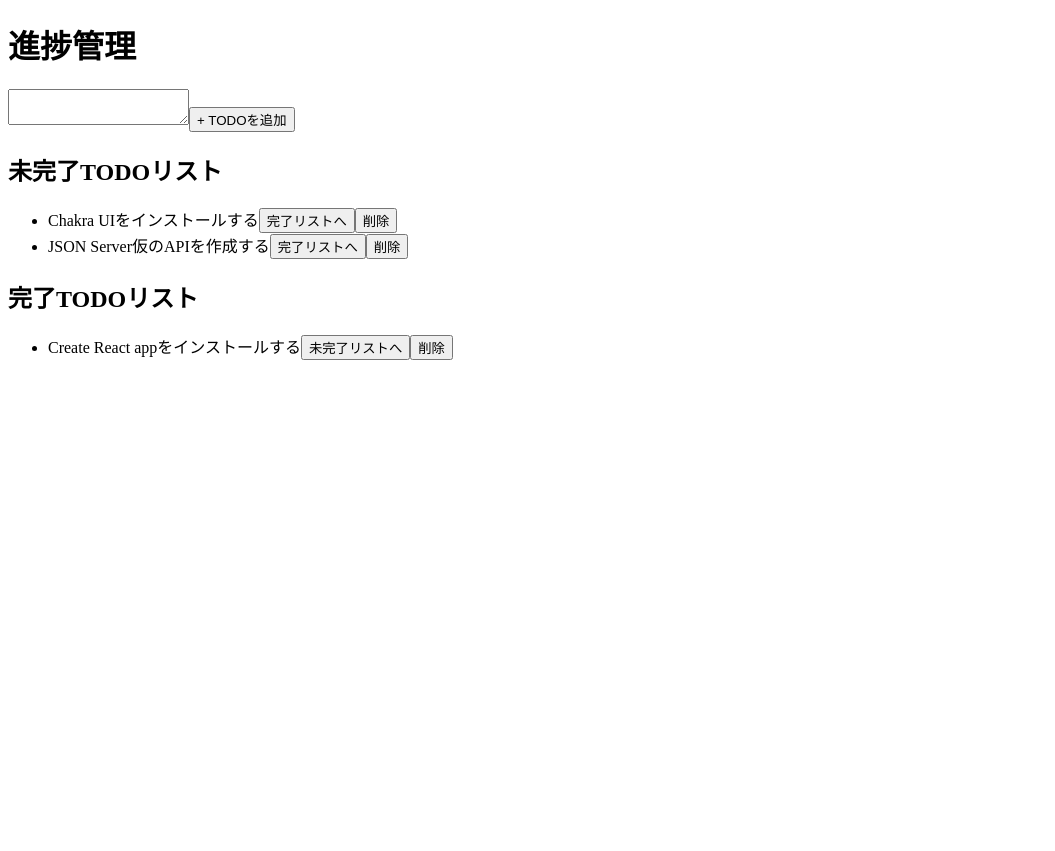
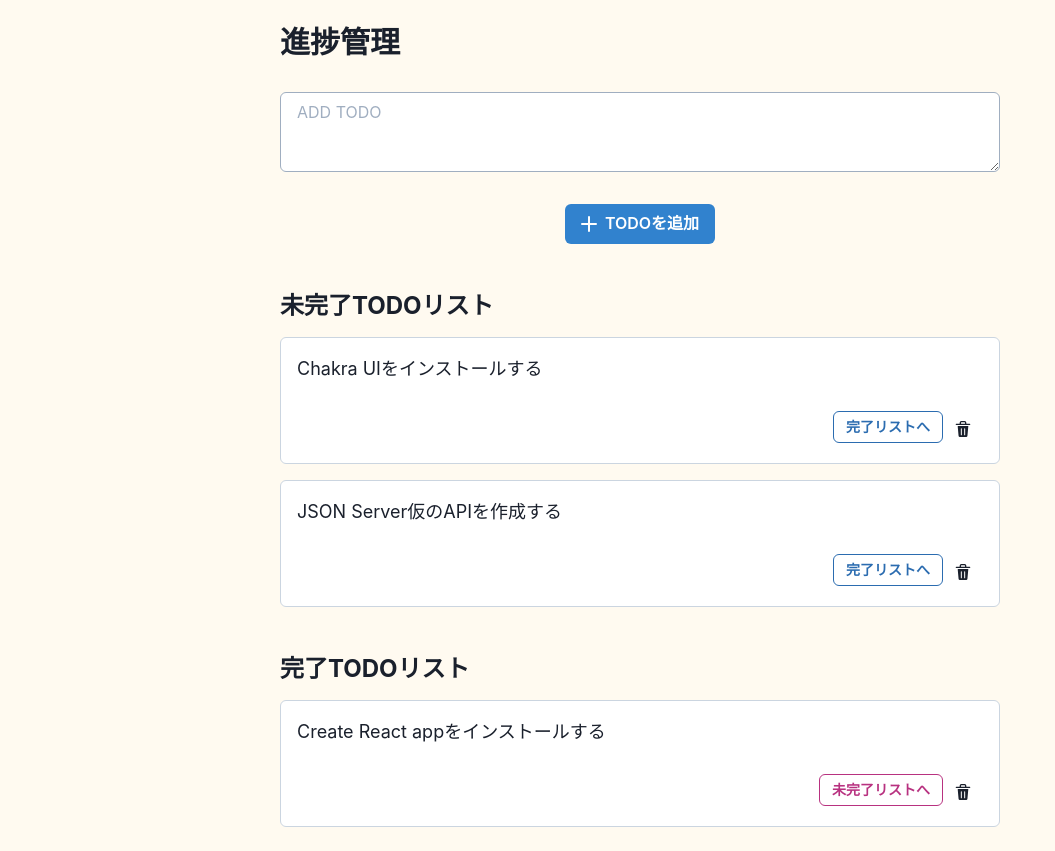
Before and after one commit to akisameito/learn-react_todo-app, a React (Create React App) app: page / in a window 1280 px wide. Shown: the whole page, without its empty margins (0-1055 px from the left). Before the commit the page ends 800 px from the top, so only its background shows below. Built offline with nearby package versions, Linux system fonts and the light colour scheme; data requests are answered from the project's data file.

Commit message:
chakra-uiでスタイル改善

```diff
--- a/package.json
+++ b/package.json
@@ -3,10 +3,15 @@
   "version": "0.1.0",
   "private": true,
   "dependencies": {
+    "@chakra-ui/icons": "^1.1.7",
+    "@chakra-ui/react": "^1.8.8",
+    "@emotion/react": "^11.9.0",
+    "@emotion/styled": "^11.8.1",
     "@testing-library/jest-dom": "^5.16.4",
     "@testing-library/react": "^13.0.1",
     "@testing-library/user-event": "^13.5.0",
     "axios": "^0.26.1",
+    "framer-motion": "^4.1.17",
     "react": "^18.0.0",
     "react-dom": "^18.0.0",
     "react-scripts": "5.0.1",
--- a/src/components/App.js
+++ b/src/components/App.js
@@ -1,4 +1,7 @@
 import React, { useRef } from "react";
+// スタイル
+import { Container } from "@chakra-ui/react";
+import { AddIcon } from "@chakra-ui/icons";
 // カスタムフック
 import { useTodo } from "../hooks/useTodo";
 // コンポーネント
@@ -34,10 +37,16 @@
     })
 
     return (
-        <>
-            <TodoTitle title="進捗管理" as="h1" />
+        <Container centerContent p={{ base: "4", md: "6" }} maxWidth="3xl">
+            <TodoTitle
+                title="進捗管理"
+                as="h1"
+                fontSize={{ base: "2xl", md: "3xl" }}
+            />
             <TodoAdd
-                buttonText="+ TODOを追加"
+                placeholder="ADD TODO"
+                leftIcon={<AddIcon />}
+                buttonText="TODOを追加"
                 inputEl={inputEl}
                 handleAddTodoListItem={handleAddTodoListItem}
             />
@@ -47,6 +56,7 @@
                 deleteTodoListItem={deleteTodoListItem}
                 title="未完了TODOリスト"
                 as="h2"
+                fontSize={{ base: "xl", md: "2xl" }}
             />
             <TodoList
                 todoList={completedList}
@@ -54,8 +64,9 @@
                 deleteTodoListItem={deleteTodoListItem}
                 title="完了TODOリスト"
                 as="h2"
+                fontSize={{ base: "xl", md: "2xl" }}
             />
-        </>
+        </Container>
     );
 }
 
--- a/src/components/TodoAdd.js
+++ b/src/components/TodoAdd.js
@@ -1,13 +1,34 @@
+import { Textarea, Button } from "@chakra-ui/react";
+
 /**
  * TODO追加コンポーネント
  *
  * textareaにテキストを入力し、ボタン押下で新規TODO追加
  */
-export const TodoAdd = ({ buttonText, inputEl, handleAddTodoListItem }) => {
+export const TodoAdd = ({
+    placeholder,
+    leftIcon,
+    buttonText,
+    inputEl,
+    handleAddTodoListItem
+}) => {
     return (
         <>
-            <textarea ref={inputEl} />
-            <button onClick={handleAddTodoListItem}>{buttonText}</button>
+            <Textarea
+                placeholder={placeholder}
+                bgColor="white"
+                mt="8"
+                borderColor="gray.400"
+                ref={inputEl}
+            />
+            <Button
+                onClick={handleAddTodoListItem}
+                colorScheme="blue"
+                leftIcon={leftIcon}
+                mt="8"
+            >
+                {buttonText}
+            </Button>
         </>
     );
 };
--- a/src/components/TodoItem.js
+++ b/src/components/TodoItem.js
@@ -1,3 +1,6 @@
+import { List, ListItem, Text, Flex, Button, IconButton } from "@chakra-ui/react";
+import { DeleteIcon } from "@chakra-ui/icons";
+
 /**
  * TODOアイテムコンポーネント
  */
@@ -7,11 +10,34 @@
     /** TODO削除 */
     const handleDeleteTodoListItem = () => deleteTodoListItem(todo.id);
 
+    const label = todo.done ? "未完了リストへ" : "完了リストへ";
+    const setColorScheme = todo.done ? "pink" : "blue";
     return (
-        <li>
-            {todo.content}
-            <button onClick={handleToggleTodoListItemStatus}>{todo.done ? "未完了リストへ" : "完了リストへ"}</button>
-            <button onClick={handleDeleteTodoListItem}>削除</button>
-        </li>
+        <List
+            borderWidth="1px"
+            p="4"
+            mt="4"
+            bg="white"
+            borderRadius="md"
+            borderColor="gray.300"
+        >
+            <Text mb="6">{todo.content}</Text>
+            <Flex align="center" justify="flex-end">
+                <Button
+                    colorScheme={setColorScheme}
+                    variant="outline"
+                    size="sm"
+                    onClick={handleToggleTodoListItemStatus}
+                >
+                    {label}
+                </Button>
+                <IconButton
+                    icon={<DeleteIcon />}
+                    variant="unstyled"
+                    aria-label="delete"
+                    onClick={handleDeleteTodoListItem}
+                />
+            </Flex>
+        </List>
     );
 }
--- a/src/components/TodoList.js
+++ b/src/components/TodoList.js
@@ -1,21 +1,24 @@
+import { List } from "@chakra-ui/react";
 import { TodoTitle } from "./TodoTitle";
 import { TodoItem } from "./TodoItem";
 /**
  * TODOリストコンポーネント
  */
 export const TodoList = ({
+    title,
+    as,
+    fontSize,
     todoList,
     toggleTodoListItemStatus,
     deleteTodoListItem,
-    title,
-    as
+
 }) => {
     return (
         <>
             {todoList.length !== 0 && (
                 <>
-                    <TodoTitle title={title} as={as} />
-                    <ul>
+                    <TodoTitle title={title} as={as} fontSize={fontSize} mt="12" />
+                    <List w="full">
                         {todoList.map((todo) => (
                             <TodoItem
                                 todo={todo}
@@ -24,7 +27,7 @@
                                 deleteTodoListItem={deleteTodoListItem}
                             />
                         ))}
-                    </ul>
+                    </List>
                 </>
             )}
         </>
--- a/src/components/TodoTitle.js
+++ b/src/components/TodoTitle.js
@@ -1,13 +1,13 @@
 import React, { memo } from "react";
+import { Heading } from "@chakra-ui/react";
+
 /**
  * titleコンポーネント
  */
-export const TodoTitle = memo(({ title, as }) => {
-    if (as === "h1") {
-        return <h1>{title}</h1>;
-    } else if (as === "h2") {
-        return <h2>{title}</h2>;
-    } else {
-        return <p>{title}</p>;
-    }
+export const TodoTitle = memo(({ title, as, fontSize, mt }) => {
+    return (
+        <Heading mt={mt} as ={as} fontSize={fontSize} w="full">
+            {title}
+        </Heading>
+    )
 });
--- a/src/index.js
+++ b/src/index.js
@@ -1,9 +1,14 @@
 import React from 'react';
 import ReactDOM from 'react-dom';
+
+import { ChakraProvider } from "@chakra-ui/react";
+import theme from "./theme/theme";
+
 import App from './components/App';
-
 ReactDOM.render(
   <React.StrictMode>
-    <App />
-  </React.StrictMode>,document.getElementById('root')
+    <ChakraProvider theme={theme}>
+      <App />
+    </ChakraProvider>
+  </React.StrictMode>, document.getElementById('root')
 );
--- /dev/null
+++ b/src/theme/theme.js
@@ -0,0 +1,22 @@
+// extendThemeを利用してグルーバルに適用したいテーマを設定
+import { extendTheme } from "@chakra-ui/react";
+
+const theme = extendTheme({
+    styles: {
+        global: {
+            body: {
+                backgroundColor: "orange.50",
+                color: "gray.800",
+            },
+            p: {
+                // mdを境にSP表示とPC表示を切り替え
+                // SP表示で md = 1rem     = 16px
+                // PC表示で lg = 1.125rem = 18px
+                fontSize: { base: "md", md: "lg" },
+                lineHeight: "tall"
+            }
+        }
+    }
+});
+
+export default theme;
```
Also changed, not shown: 1 other file (tests, documents, lock files or other folders).
